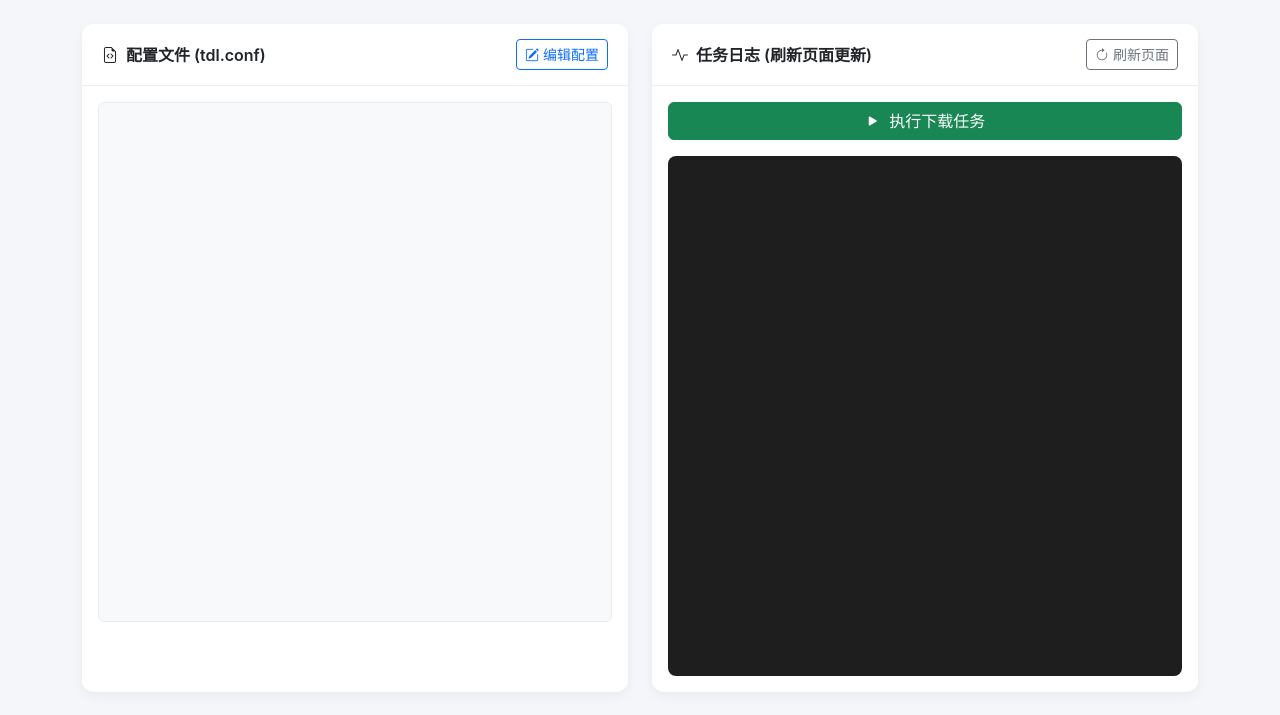
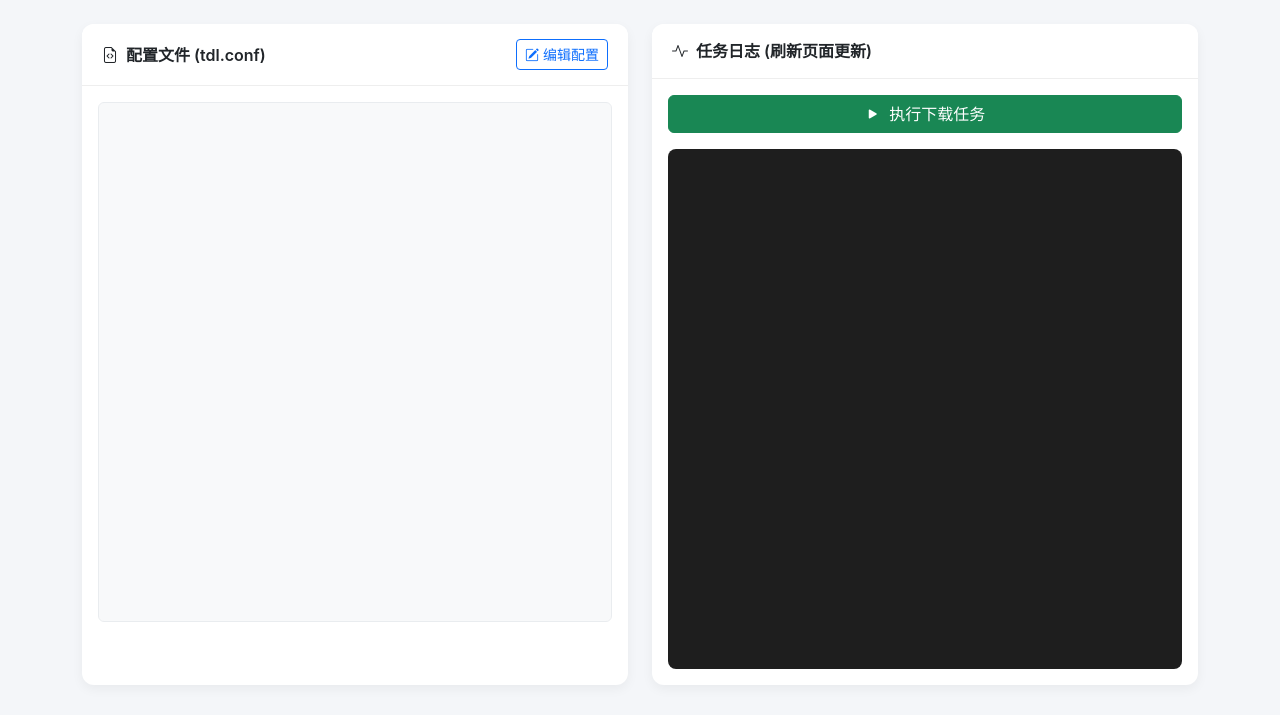
Before and after one commit to liuxcserver/tdl_python_docker, a Flask app: page / in a window 1280 px wide. Shown: the part 56-771 px from the top of the page. Run offline with Flask 3, Linux system fonts and the light colour scheme.

Commit message:
页面功能

```diff
--- a/app/tdl.py
+++ b/app/tdl.py
@@ -122,10 +122,6 @@ def process_urls(urls,  source_path):
 
 
 def run_tdl():
-    if True:
-        push_log('所有下载任务执行完毕1！')
-        return
-
     """对外暴露的纯业务执行入口"""
     push_log("📋 开始执行下载任务...")
     script_dir = os.path.dirname(os.path.abspath(__file__))
--- a/app/templates/index.html
+++ b/app/templates/index.html
@@ -42,9 +42,6 @@
                 <div class="card h-100">
                     <div class="card-header d-flex justify-content-between align-items-center">
                         <span><i class="bi bi-activity me-2"></i>任务日志 (刷新页面更新)</span>
-                        <button class="btn btn-sm btn-outline-secondary" onclick="location.reload()">
-                            <i class="bi bi-arrow-clockwise me-1"></i>刷新页面
-                        </button>
                     </div>
                     <div class="card-body d-flex flex-column">
                         <button class="btn btn-success mb-3 w-100" data-bs-toggle="modal" data-bs-target="#passwordModal">
```
Also changed, not shown: 1 other file.
